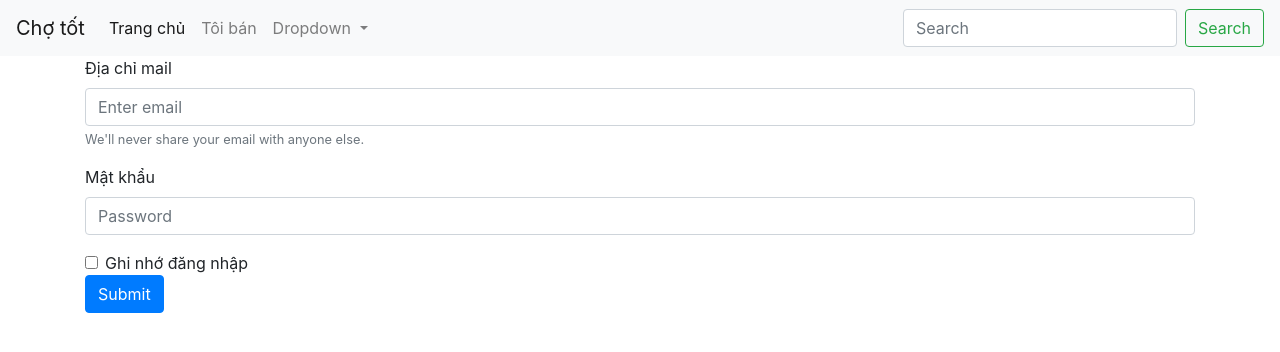
After one commit to lrandom/chotot, a PHP site: page /chotot/login.php in a window 1280 px wide. The commit adds this page. Shown: the top 352 px of the page. Run offline with PHP 8.4, Linux system fonts and the light colour scheme.

Commit message:
đăng nhập

```diff
--- /dev/null
+++ b/commons/header.php
@@ -0,0 +1,8 @@
+<head>
+    <title>Chợ tốt</title>
+    <link rel="stylesheet" href="https://maxcdn.bootstrapcdn.com/bootstrap/4.0.0/css/bootstrap.min.css"
+        integrity="sha384-Gn5384xqQ1aoWXA+058RXPxPg6fy4IWvTNh0E263XmFcJlSAwiGgFAW/dAiS6JXm" crossorigin="anonymous">
+    <script src="https://maxcdn.bootstrapcdn.com/bootstrap/4.0.0/js/bootstrap.min.js"
+        integrity="sha384-JZR6Spejh4U02d8jOt6vLEHfe/JQGiRRSQQxSfFWpi1MquVdAyjUar5+76PVCmYl" crossorigin="anonymous">
+    </script>
+</head>
--- /dev/null
+++ b/commons/nav.php
@@ -0,0 +1,37 @@
+<nav class="navbar navbar-expand-lg navbar-light bg-light">
+    <a class="navbar-brand" href="#">Chợ tốt</a>
+    <button class="navbar-toggler" type="button" data-toggle="collapse" data-target="#navbarSupportedContent"
+        aria-controls="navbarSupportedContent" aria-expanded="false" aria-label="Toggle navigation">
+        <span class="navbar-toggler-icon"></span>
+    </button>
+
+    <div class="collapse navbar-collapse" id="navbarSupportedContent">
+        <ul class="navbar-nav mr-auto">
+            <li class="nav-item active">
+                <a class="nav-link" href="#">Trang chủ <span class="sr-only">(current)</span></a>
+            </li>
+            <li class="nav-item">
+                <a class="nav-link" href="#">Tôi bán</a>
+            </li>
+
+            <!--sửa sau-->
+            <li class="nav-item dropdown pull-right">
+                <a class="nav-link dropdown-toggle" href="#" id="navbarDropdown" role="button" data-toggle="dropdown"
+                    aria-haspopup="true" aria-expanded="false">
+                    Dropdown
+                </a>
+                <div class="dropdown-menu" aria-labelledby="navbarDropdown">
+                    <a class="dropdown-item" href="#">Action</a>
+                    <a class="dropdown-item" href="#">Another action</a>
+                    <div class="dropdown-divider"></div>
+                    <a class="dropdown-item" href="#">Something else here</a>
+                </div>
+            </li>
+
+        </ul>
+        <form class="form-inline my-2 my-lg-0">
+            <input class="form-control mr-sm-2" type="search" placeholder="Search" aria-label="Search">
+            <button class="btn btn-outline-success my-2 my-sm-0" type="submit">Search</button>
+        </form>
+    </div>
+</nav>
--- /dev/null
+++ b/login.php
@@ -0,0 +1,65 @@
+<?php
+   session_start();
+   //check xem người dùng đã đăng nhập hay chưa
+   if(isset($_SESSION['user'])){
+       header('Location:profile.php');
+   }
+   if(isset($_SESSION['error'])){
+       unset($_SESSION['error']);
+   }
+   if(isset($_POST['email'])){
+       //kiểm tra xem ngừoi dùng gửi thông tin đăng nhập hay chưa
+       $email = $_POST['email'];
+       $pwd = md5($_POST['pwd']);
+
+       require_once('dals/user.php');
+       $userDal = new User();
+       $user= $userDal->checkLogin($email,$pwd);
+       if($user!=null){
+         $_SESSION['user']=$user;
+         header('Location:profile.php');
+       }else{
+         $_SESSION['error'] = 'Không tìm thấy user, thử lại !!!';
+         //exit();
+       }
+   }
+?>
+<!DOCTYPE html>
+<html lang="en">
+<?php require_once 'commons/header.php' ?>
+
+<body>
+    <?php require_once 'commons/nav.php'?>
+    <div class="container">
+        <?php if(isset($_SESSION['error'])){?>
+        <div class="alert alert-danger" role="alert">
+            <?php echo $_SESSION['error'];?>
+        </div>
+        <?php }?>
+        <form method="post">
+            <div class="form-group">
+                <label for="exampleInputEmail1">Địa chỉ mail</label>
+                <input type="email" name="email" class="form-control" id="exampleInputEmail1"
+                    aria-describedby="emailHelp" placeholder="Enter email">
+                <small id="emailHelp" name="email" class="form-text text-muted">We'll never share your email with anyone
+                    else.</small>
+            </div>
+
+            <div class="form-group">
+                <label for="exampleInputPassword1">Mật khẩu</label>
+                <input type="password" name="pwd" class="form-control" id="exampleInputPassword1"
+                    placeholder="Password">
+            </div>
+
+            <div class="form-check">
+                <input type="checkbox" class="form-check-input" id="exampleCheck1">
+                <label class="form-check-label" for="exampleCheck1">Ghi nhớ đăng nhập</label>
+            </div>
+
+            <button type="submit" class="btn btn-primary">Submit</button>
+        </form>
+    </div>
+    <?php require_once 'commons/footer.php'?>
+</body>
+
+</html>
```
Also changed, not shown: dals/user.php (+11 -0 lines), index.php (added, +13 -0 lines), profile.php (added, +17 -0 lines), commons/footer.php (added).
